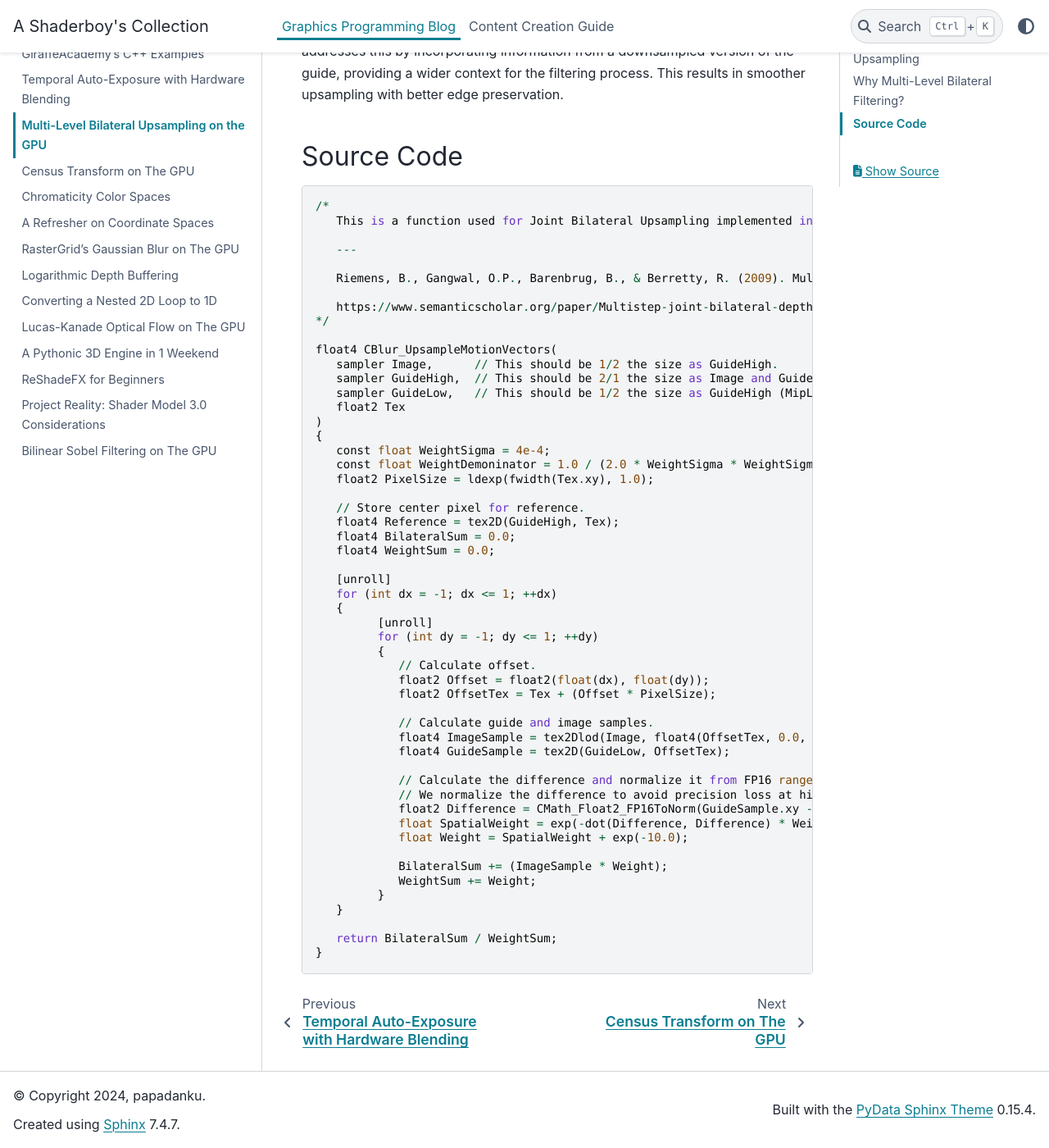
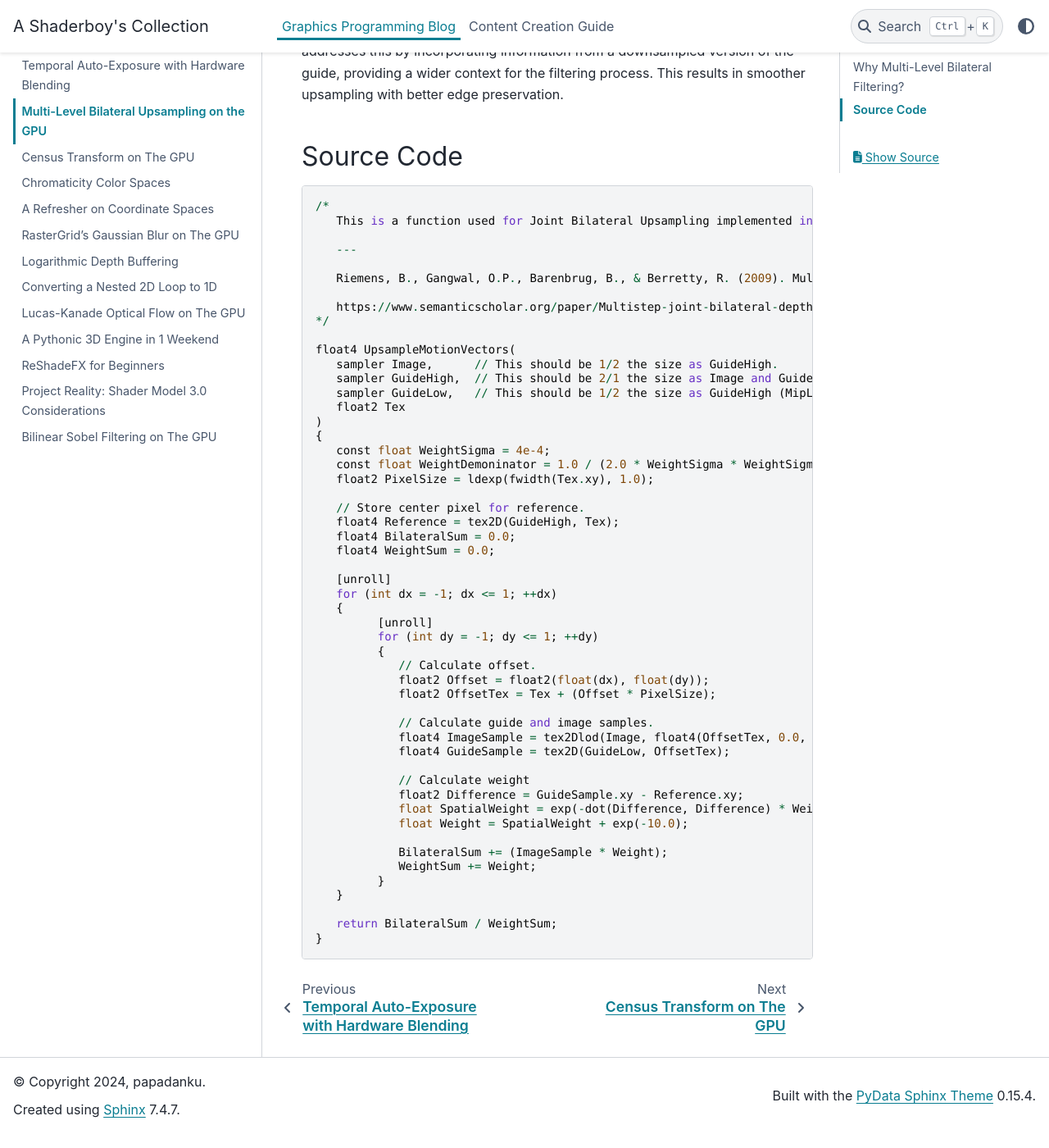
Before and after one commit to papadanku/papadanku.github.io, a Sphinx documentation site: the page built from doc/source/blog/bilateral.rst, in a window 1280 px wide and 1400 px high, scrolled down 874 px. Shown: the whole window at 82% size. Built offline with Sphinx 7.4.7 and the PyData theme 0.15.4, drawn with Linux system fonts in a browser that asks for light colours.

Commit message:
Update bilateral.rst

```diff
--- a/doc/source/blog/bilateral.rst
+++ b/doc/source/blog/bilateral.rst
@@ -35,7 +35,7 @@ Source Code
       https://www.semanticscholar.org/paper/Multistep-joint-bilateral-depth-upsampling-Riemens-Gangwal/1ddf9ad017faf63b04778c1ddfc2330d64445da8
    */
 
-   float4 CBlur_UpsampleMotionVectors(
+   float4 UpsampleMotionVectors(
       sampler Image,      // This should be 1/2 the size as GuideHigh.
       sampler GuideHigh,  // This should be 2/1 the size as Image and GuideLow.
       sampler GuideLow,   // This should be 1/2 the size as GuideHigh (MipLODBias = 1.0).
@@ -65,9 +65,8 @@ Source Code
                float4 ImageSample = tex2Dlod(Image, float4(OffsetTex, 0.0, 0.0));
                float4 GuideSample = tex2D(GuideLow, OffsetTex);
 
-               // Calculate the difference and normalize it from FP16 range to [-1.0, 1.0).
-               // We normalize the difference to avoid precision loss at higher numbers.
-               float2 Difference = CMath_Float2_FP16ToNorm(GuideSample.xy - Reference.xy);
+               // Calculate weight
+               float2 Difference = GuideSample.xy - Reference.xy;
                float SpatialWeight = exp(-dot(Difference, Difference) * WeightDemoninator);
                float Weight = SpatialWeight + exp(-10.0);
 
```
